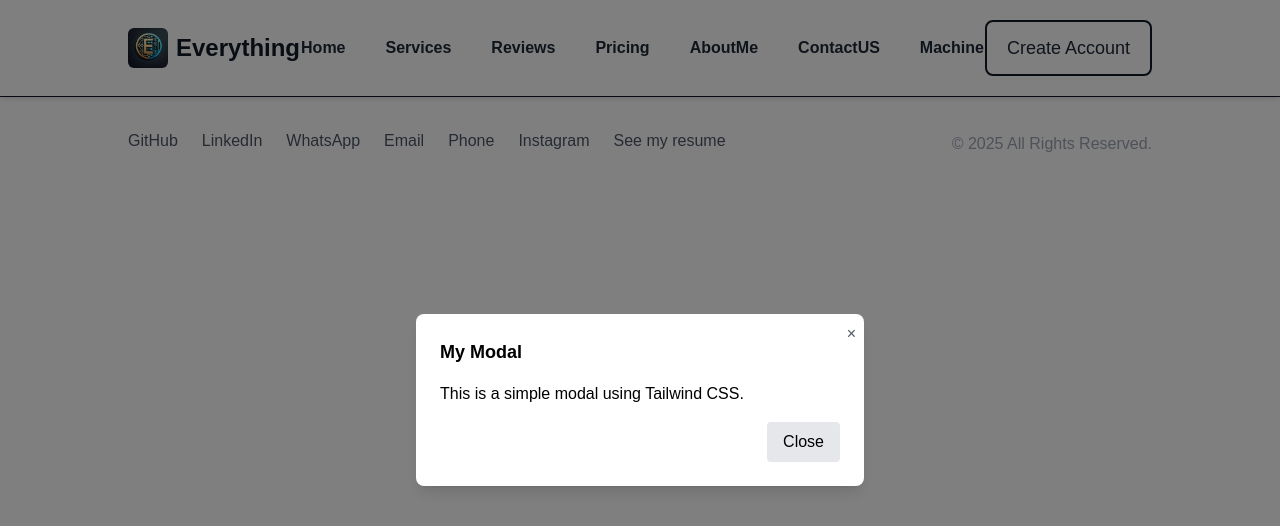
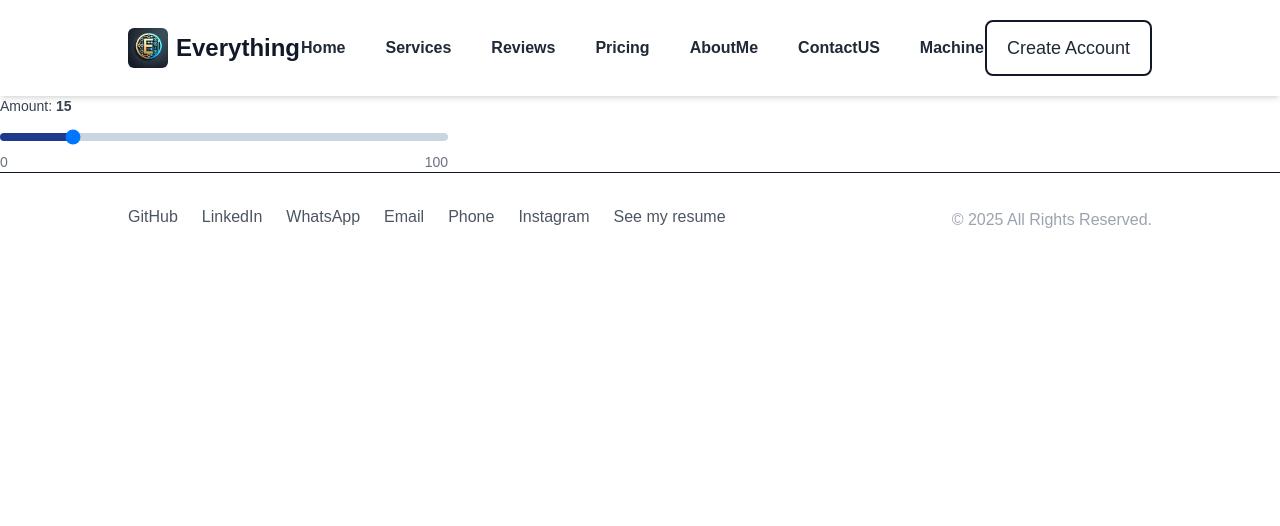
Before and after one commit to thePoeticCoder/everything, a Next.js app in the folder everything-frontend/: page /machine-coding in a window 1280 px wide. Shown: the top 526 px of the page. Built offline with nearby package versions, Linux system fonts and the light colour scheme; sample sign-in values are in the browser's storage; a web font is replaced by a local one.

Commit message:
added slider input

```diff
--- /dev/null
+++ b/everything-frontend/app/machine-coding-components/slider-input.tsx
@@ -0,0 +1,44 @@
+import React from "react";
+
+type SliderInputProps = {
+  min: number;
+  max: number;
+  value: number;
+  onChange: (value: number) => void;
+};
+
+const SliderInput = ({ min, max, value, onChange }: SliderInputProps) => {
+  const percentage = ((value - min) / (max - min)) * 100;
+
+  return (
+    <div className="w-full max-w-md">
+      <label className="block text-sm font-medium text-gray-700 mb-2">
+        Amount: <span className="font-bold">{value}</span>
+      </label>
+      <input
+        type="range"
+        min={min}
+        max={max}
+        value={value}
+        onChange={(e) => onChange(Number(e.target.value))}
+        className="w-full h-2 rounded-lg appearance-none cursor-pointer"
+        style={{
+          background: `linear-gradient(to right, #1e3a8a 0%, #1e3a8a ${percentage}%, #cbd5e1 ${percentage}%, #cbd5e1 100%)`,
+        }}
+      />
+      <div className="flex justify-between text-sm text-gray-500 mt-1">
+        <span>{min}</span>
+        <span>{max}</span>
+      </div>
+    </div>
+  );
+};
+
+export default SliderInput;
+
+//   const [amount, setAmount] = useState(15);
+//   return (
+// 	<div>
+// 	  <SliderInput min={0} max={100} value={amount} onChange={setAmount} />
+// 	</div>
+//   );
--- a/everything-frontend/app/machine-coding/page.tsx
+++ b/everything-frontend/app/machine-coding/page.tsx
@@ -1,26 +1,12 @@
 "use client";
 import React, { useState } from "react";
-import Modal from "../machine-coding-components/modal";
+import SliderInput from "../machine-coding-components/slider-input";
 
 const MachineCoder = () => {
-  const [isModalOpen, setIsModalOpen] = useState(true);
+  const [amount, setAmount] = useState(15);
   return (
     <div>
-      <Modal
-        isOpen={isModalOpen}
-        onClose={() => setIsModalOpen(false)}
-        title="My Modal"
-      >
-        <p>This is a simple modal using Tailwind CSS.</p>
-        <div className="mt-4 text-right">
-          <button
-            onClick={() => setIsModalOpen(false)}
-            className="bg-gray-200 px-4 py-2 rounded hover:bg-gray-300"
-          >
-            Close
-          </button>
-        </div>
-      </Modal>
+      <SliderInput min={0} max={100} value={amount} onChange={setAmount} />
     </div>
   );
 };
```
